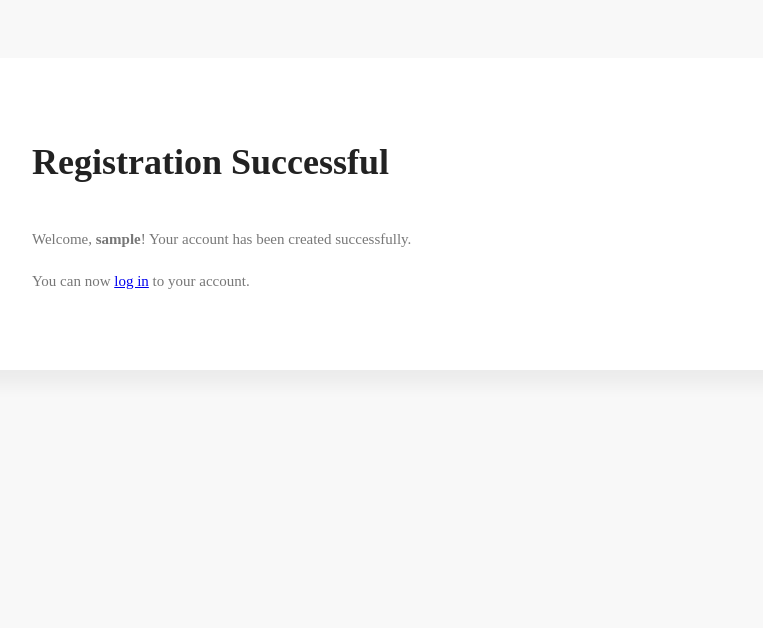
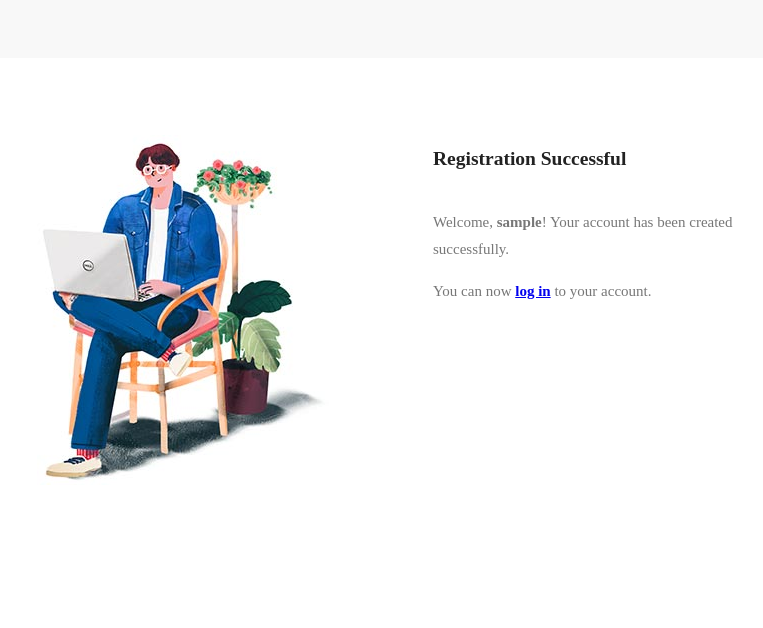
Before and after one commit to meenphilip/Authify, a Django app: template users/templates/users/registration_done.html in a window 1280 px wide. Shown: the top 628 px of the page, without its empty margins (267-1030 px from the left). Run offline with Django 5.2, Linux system fonts and the light colour scheme; the template is opened without the code that fills it: most values are stand-ins (such as "Sample title", 1, 10 or a date in 2020); some libraries are stand-ins or nearby versions; some web fonts are replaced.

Commit message:
Make the theme for successful message template consisent

```diff
--- a/users/templates/users/registration_done.html
+++ b/users/templates/users/registration_done.html
@@ -12,21 +12,31 @@
 
 {% block content %}
 <div class="main">
+  <section class="sign-in">
     <div class="container">
-    <div class="signup-content">
-      <div class="signup-form">
-        <h2 class="form-title">Registration Successful</h2>
+      <div class="signin-content">
+        <div class="signin-image">
+          <figure>
+            <img
+              src="{% static 'images/signin-image.jpg' %}"
+              alt="registration done image"
+            />
+          </figure>
+        </div>
+
+        <div class="signin-form">
+          <h1 class="form-title">Registration Successful</h1>
           <p>
-          Welcome,<strong> {{ new_user.username }}</strong>! Your account has been created
-          successfully.
+            Welcome, <strong>{{ new_user.username }}</strong>! Your account has been created successfully.
           </p>
           <p>
             You can now
-          <a  href="{% url 'login' %}">log in</a> to
-          your account.
+            <strong><a href="{% url 'login' %}">log in</a></strong> to your account.
           </p>
         </div>
       </div>
     </div>
+  </section>
 </div>
+
 {% endblock %}
```
Lines whose indentation alone changed are shown as unchanged.
